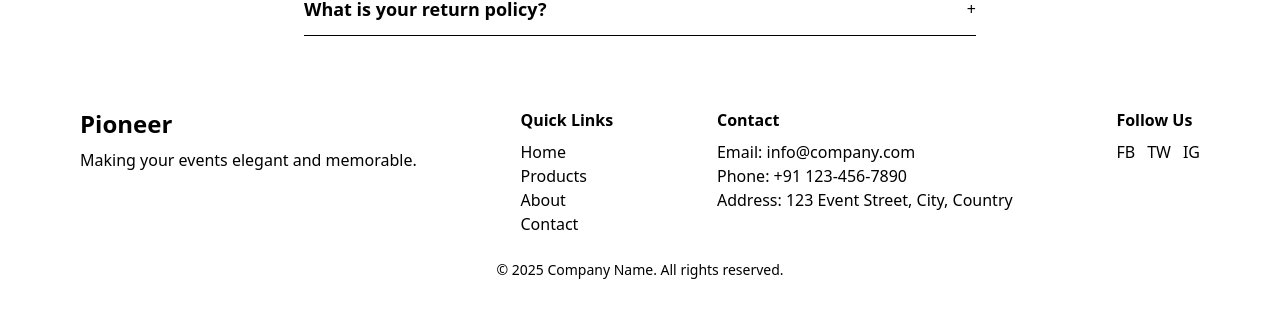
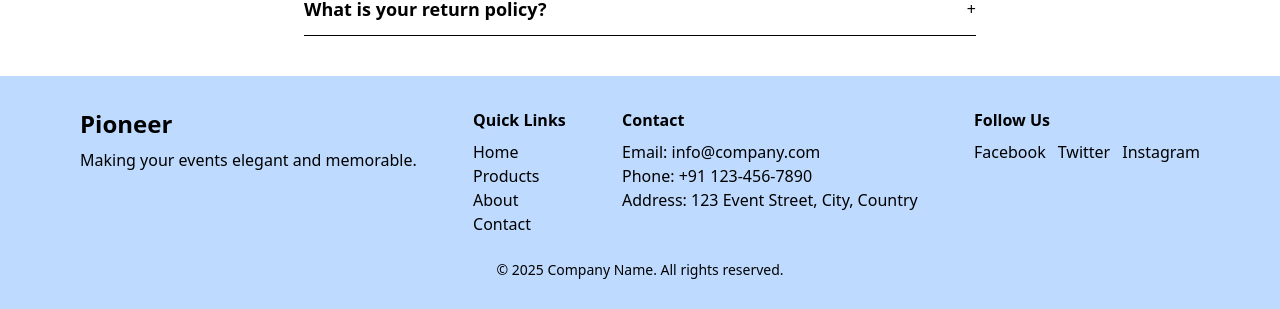
Before and after one commit to Suraj-Kashyap01/event-decor-app, a React app in the folder frontend/: page / in a window 1280 px wide. Shown: the part 1409-1718 px from the top of the page. Built offline with nearby package versions, Linux system fonts and the light colour scheme; no server answers; the HTML template or start-up script is replaced by a standard one.

Commit message:
style change

```diff
--- a/frontend/src/Footer/Footer.jsx
+++ b/frontend/src/Footer/Footer.jsx
@@ -2,7 +2,7 @@ import React from "react";
 
 const Footer = () => {
   return (
-    <footer className="bg-brandBlue  font-brand py-8 mt-10">
+    <footer className="bg-brandBlue bg-blue-200  font-brand py-8 mt-10">
       <div className="max-w-6xl mx-auto px-4 flex flex-col md:flex-row justify-between gap-6">
 
         {/* Company Info */}
@@ -34,9 +34,10 @@ const Footer = () => {
         <div>
           <h3 className="font-semibold mb-2">Follow Us</h3>
           <div className="flex gap-3">
-            <span className="cursor-pointer hover:text-brandOrange">FB</span>
-            <span className="cursor-pointer hover:text-brandOrange">TW</span>
-            <span className="cursor-pointer hover:text-brandOrange">IG</span>
+            <span className="cursor-pointer hover:text-brandOrange">Facebook</span>
+            <span className="cursor-pointer hover:text-brandOrange">Twitter</span>
+            <span className="cursor-pointer hover:text-brandOrange">Instagram</span>
+
           </div>
         </div>
 
```
